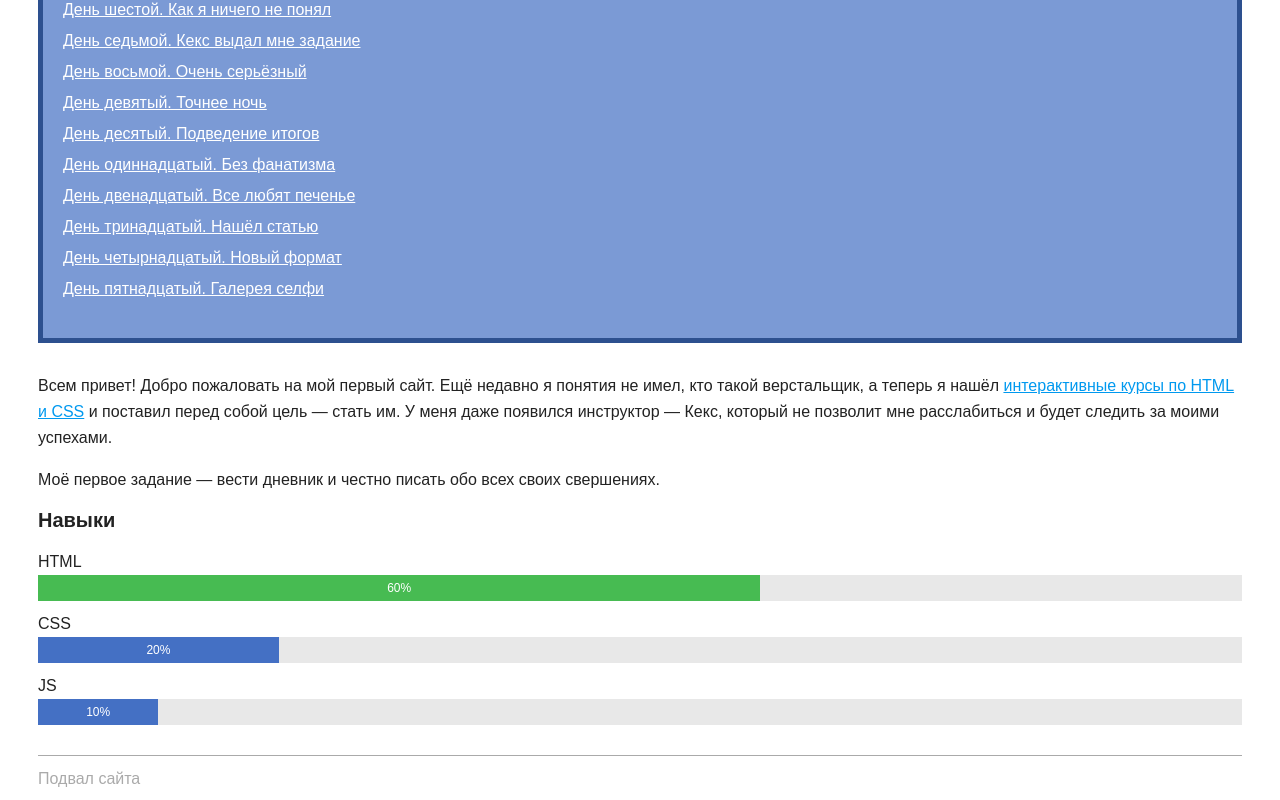
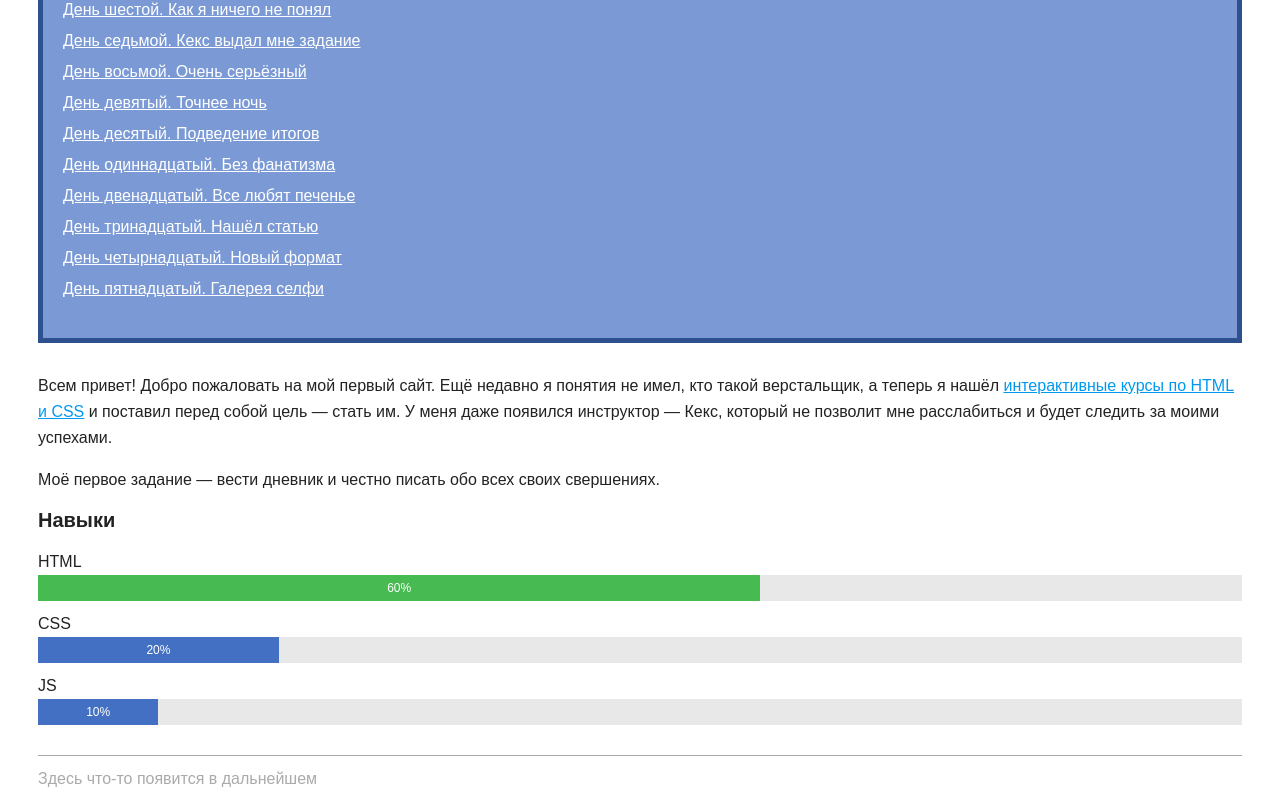
Before and after one commit to elizaveta1101/my-first-site, a plain HTML site: page index.html in a window 1280 px wide. Shown: the part 401-1201 px from the top of the page. Drawn offline with Linux system fonts and the light colour scheme.

Commit message:
updating index

```diff
--- a/index.html
+++ b/index.html
@@ -50,7 +50,7 @@
       </section>
     </main>
     <footer>
-      Подвал сайта
+      Здесь что-то появится в дальнейшем
     </footer>
   </body>
 </html>
```
